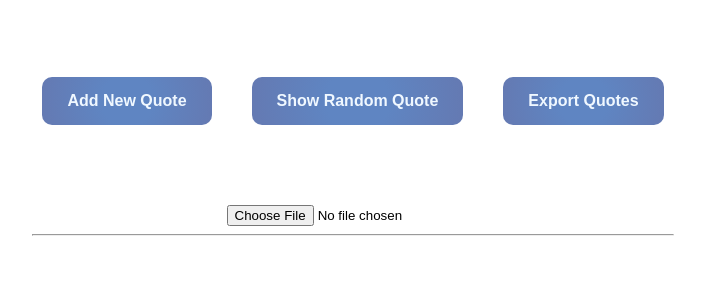
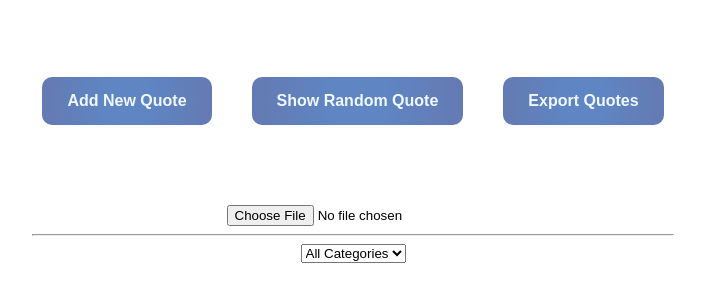
Before and after one commit to Lord-Abiolla/alx_fe_javascript, a plain HTML site: page dom-manipulation/index.html in a window 1280 px wide. Shown: the part 200-502 px from the top of the page, without its empty margins (287-992 px from the left). Drawn offline with Linux system fonts and the light colour scheme.

Commit message:
Implement population of categories and filtering quotes

```diff
--- a/dom-manipulation/index.html
+++ b/dom-manipulation/index.html
@@ -22,6 +22,10 @@
             <h3 class="available-quote">Display quotes here!</h3>
             <h3 class="new-quote">Add a New Quote</h3>
         </div>
+        <select id="categoryFilter" onchange="filterQuotes()">
+            <option value="all">All Categories</option>
+            <!-- Dynamically populated categories -->
+        </select>
         <div class="quote">
             <h4 class="category">
                 <!-- Random Category here! -->
--- a/dom-manipulation/script.js
+++ b/dom-manipulation/script.js
@@ -1,6 +1,7 @@
 document.addEventListener('DOMContentLoaded', () => {
 
     loadQuotes();
+    populateCategories();
 
     const randomQuoteBtn = document.getElementById('randomQuote');
     const newQuoteBtn = document.getElementById('addQuote');
@@ -134,3 +135,58 @@ function importFromJsonFile(event) {
         fileReader.readAsText(event.target.files[0]);
     }
 }
+
+function populateCategories() {
+    const quotes = JSON.parse(localStorage.getItem("quotes"));
+
+    const categoryFilter = document.getElementById('categoryFilter');
+    categoryFilter.innerHTML = '<option value="all">All Categories</option>';
+
+    quotes.forEach(quote => {
+        const option = document.createElement('option');
+        option.value = quote.category;
+        option.textContent = quote.category;
+        categoryFilter.appendChild(option);
+    });
+}
+
+function filterQuotes() {
+    const selectedCategory = document.getElementById('categoryFilter').value;
+    const quotes = JSON.parse(localStorage.getItem("quotes")) || [];
+
+    let filteredQuotes = quotes;
+
+    if (selectedCategory !== "all") {
+        filteredQuotes = quotes.filter(quote => quote.category === selectedCategory);
+    }
+
+    const container = document.querySelector('.quote');
+    container.innerHTML = "";
+
+    if (filteredQuotes.length > 0) {
+        filteredQuotes.forEach(q => {
+            if (selectedCategory === "all") {
+                // Show ONLY the quote text
+                const textElement = document.createElement('p');
+                textElement.classList.add('quote-text');
+                textElement.textContent = q.text;
+
+                container.appendChild(textElement);
+            } else {
+                const categoryElement = document.createElement('h4');
+                categoryElement.classList.add('category');
+                categoryElement.style.color = 'purple';
+                categoryElement.textContent = q.category;
+
+                const textElement = document.createElement('p');
+                textElement.classList.add('quote-text');
+                textElement.textContent = q.text;
+
+                container.appendChild(categoryElement);
+                container.appendChild(textElement);
+            }
+        });
+
+        container.style.display = 'block';
+    }
+}
```
